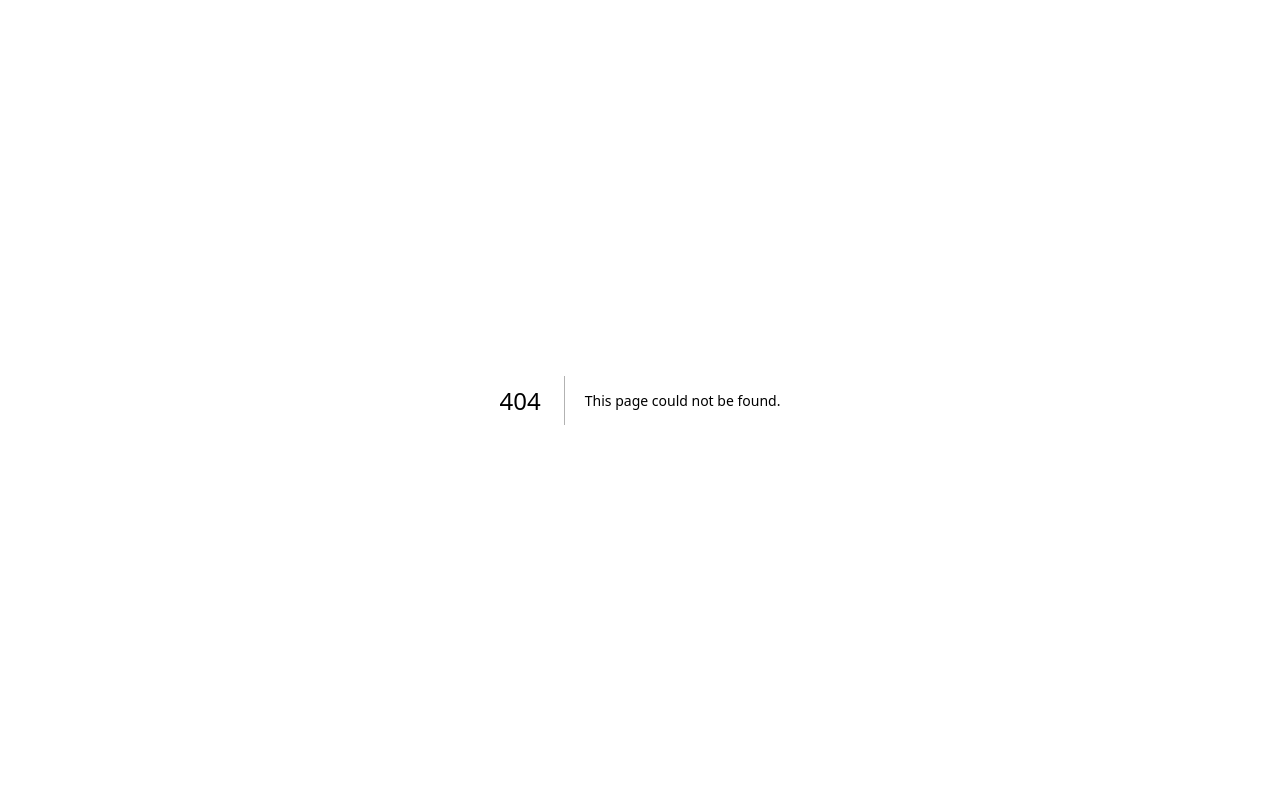
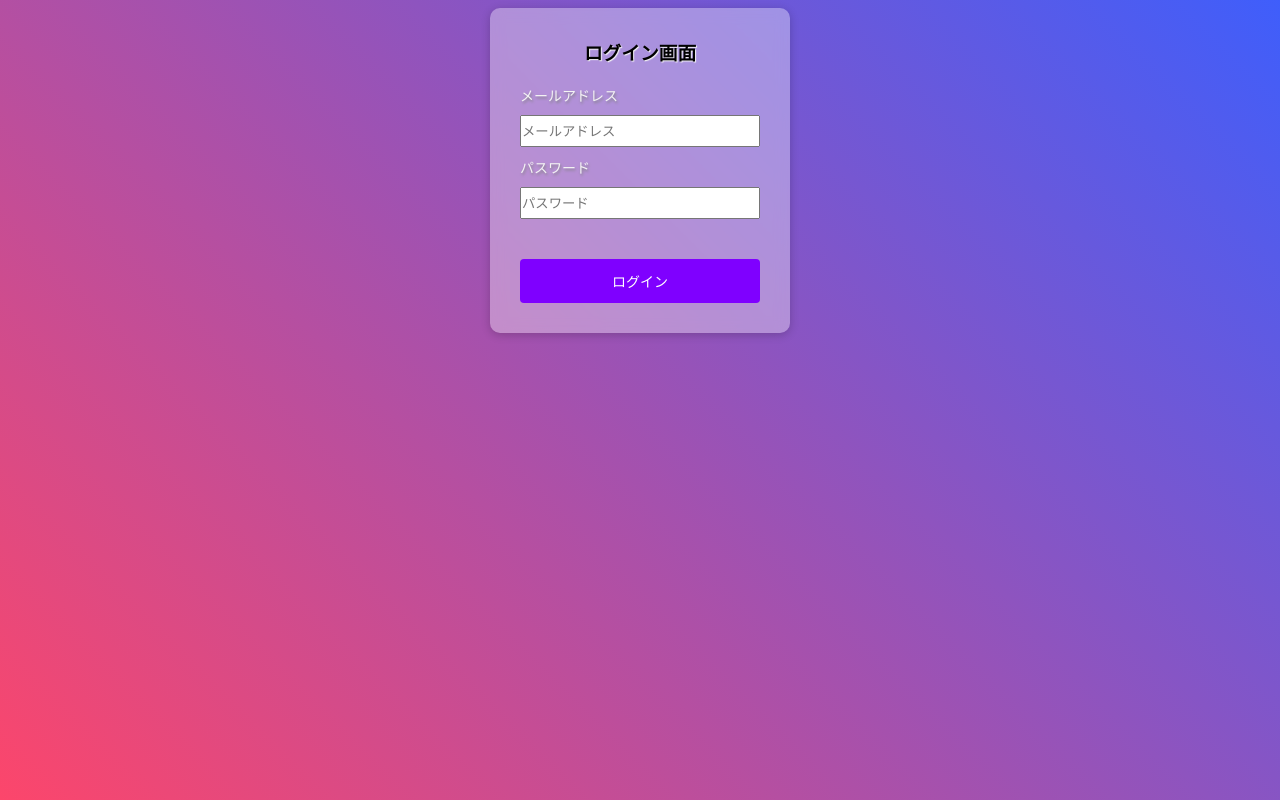
Before and after one commit to e2gmacode/login-form, a Next.js app: page /sign-in in a window 1280 px wide. Before the commit this address had no page. Built offline with nearby package versions, Linux system fonts and the light colour scheme.

Commit message:
ログイン画面の外観を作成

```diff
--- /dev/null
+++ b/app/sign-in/page.module.css
@@ -0,0 +1,61 @@
+.main {
+  display: flex;
+  flex-direction: column;
+  justify-content: space-between;
+  align-items: center;
+  padding: 8px;
+  min-height: 100vh;
+}
+
+.form {
+  display: flex;
+  flex-direction: column;
+  min-width: 300px;
+  backdrop-filter: blur(7px);
+  -webkit-backdrop-filter: blur(7px);
+  background-color: rgba(255, 255, 255, 0.35);
+  border-radius: 10px;
+  box-shadow: 0 2px 10px rgba(0, 0, 0, 0.2);
+  padding: 30px;
+}
+
+.form h3 {
+  display: flex;
+  flex-direction: column;
+  align-items: center;
+  margin-bottom: 10px;
+  text-shadow: 1px 1px 1px #f4f4f4;
+}
+
+.form label {
+  display: block;
+  padding: 0;
+  margin: 10px 0px 10px 0px;
+  font-size: 14px;
+  font-weight: 500;
+  color: #f4f4f4;
+  text-shadow: 1px 2px 3px #808080;
+}
+
+.form input {
+  display: block;
+  height: 32px;
+}
+
+.form button {
+  background-color: #7f00ff;
+  color: #fff;
+  font-size: 14px;
+  font-weight: 500;
+  border: none;
+  border-radius: 4px;
+  padding: 12px 24px;
+  margin-top: 40px;
+  cursor: pointer;
+}
+
+.err_message {
+  color: red;
+  font-size: 12px;
+  font-weight: 600;
+}
--- /dev/null
+++ b/app/sign-in/page.tsx
@@ -0,0 +1,105 @@
+'use client';
+
+import { useState, MouseEvent } from 'react';
+import styles from './page.module.css';
+
+/**
+ * サインプアップ画面
+ *
+ * @param void
+ * @returns JSX.Element
+ */
+const SignIn = () => {
+  // メールアドレス
+  const [email, setEmail] = useState('');
+  // パスワード
+  const [password, setPassword] = useState('');
+
+  // エラーメッセージ
+  const [message, setMessage] = useState<string[]>();
+
+  // バリデート
+  const validate = () => {
+    const msg = [];
+    let check = false;
+
+    // メールアドレス
+    // eslint-disable-next-line no-useless-escape
+    const regex = /^[a-zA-Z0-9.!#$%&'*+\/=?^_`{|}~-]+@[a-zA-Z0-9-]+(?:\.[a-zA-Z0-9-]+)*$/;
+    if (email === '') {
+      msg.push('メールアドレスを入力してください');
+      check = true;
+    } else if (!regex.test(email)) {
+      msg.push('メールアドレス形式で入力してください');
+      check = true;
+    } else {
+      msg.push('');
+    }
+
+    // パスワード
+    if (password === '') {
+      msg.push('パスワードを入力してください');
+      check = true;
+    } else if (password.length < 6) {
+      msg.push('6桁以上で入力してください');
+      check = true;
+    } else {
+      msg.push('');
+    }
+
+    setMessage(msg);
+    return check;
+  };
+
+  // ログインボタンクリック時
+  const handleLogin = async (event: MouseEvent<HTMLButtonElement>) => {
+    event.preventDefault();
+
+    // バリデート
+    if (!validate()) {
+      // バリデートチェックを通過したら、認証情報登録を行う
+    }
+  };
+
+  return (
+    <main className={styles.main}>
+      <form className={styles.form}>
+        <h3>ログイン画面</h3>
+
+        <label htmlFor="email">メールアドレス</label>
+        <input
+          type="email"
+          value={email}
+          placeholder="メールアドレス"
+          id="email"
+          onChange={(e) => setEmail(e.target.value)}
+        />
+        {message !== undefined && message[1] !== '' ? (
+          <span className={styles.err_message}>{message[1]}</span>
+        ) : (
+          ''
+        )}
+
+        <label htmlFor="password">パスワード</label>
+        <input
+          type="password"
+          value={password}
+          placeholder="パスワード"
+          id="password"
+          onChange={(e) => setPassword(e.target.value)}
+        />
+        {message !== undefined && message[2] !== '' ? (
+          <span className={styles.err_message}>{message[2]}</span>
+        ) : (
+          ''
+        )}
+
+        <button type="button" onClick={handleLogin}>
+          ログイン
+        </button>
+      </form>
+    </main>
+  );
+};
+
+export default SignIn;
```
